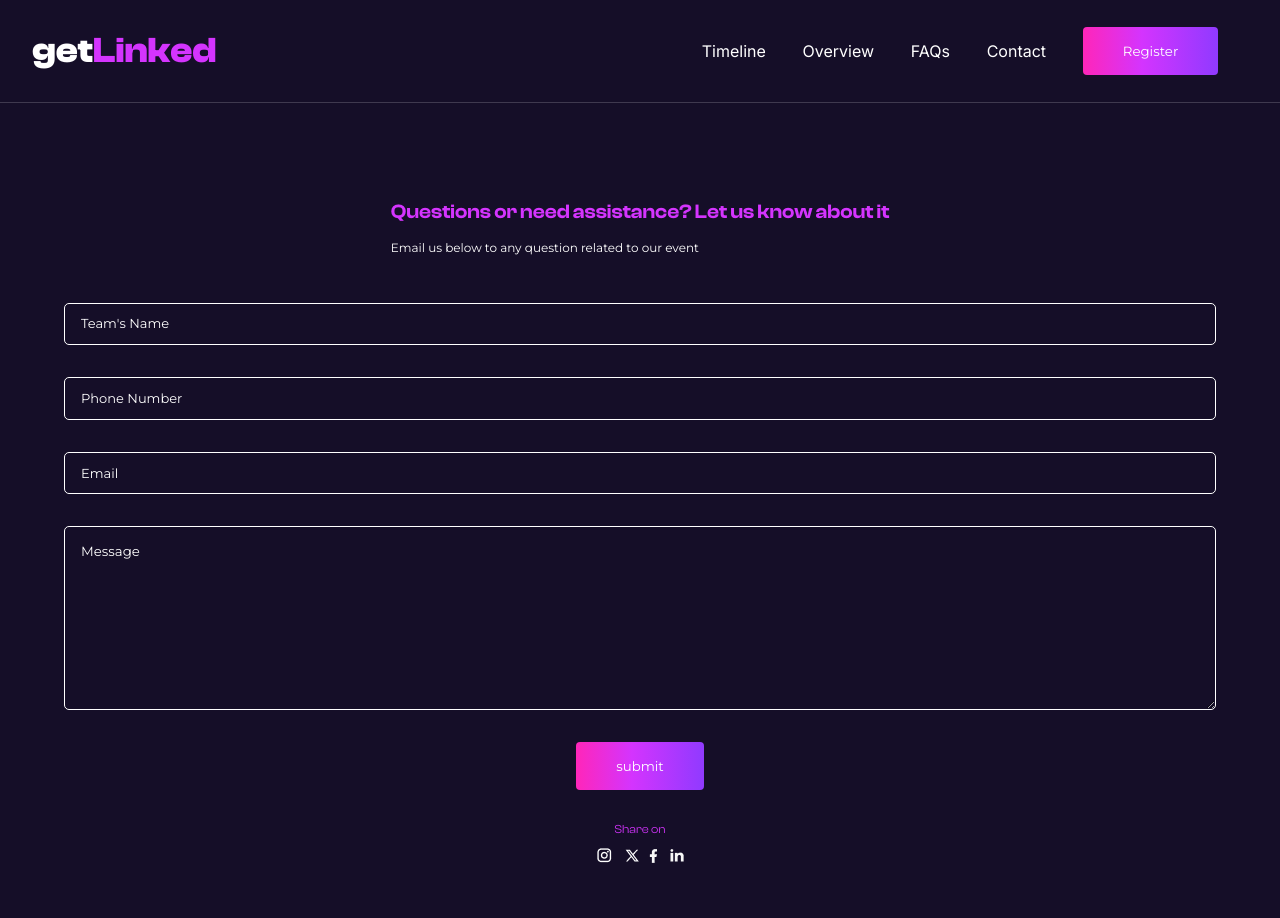
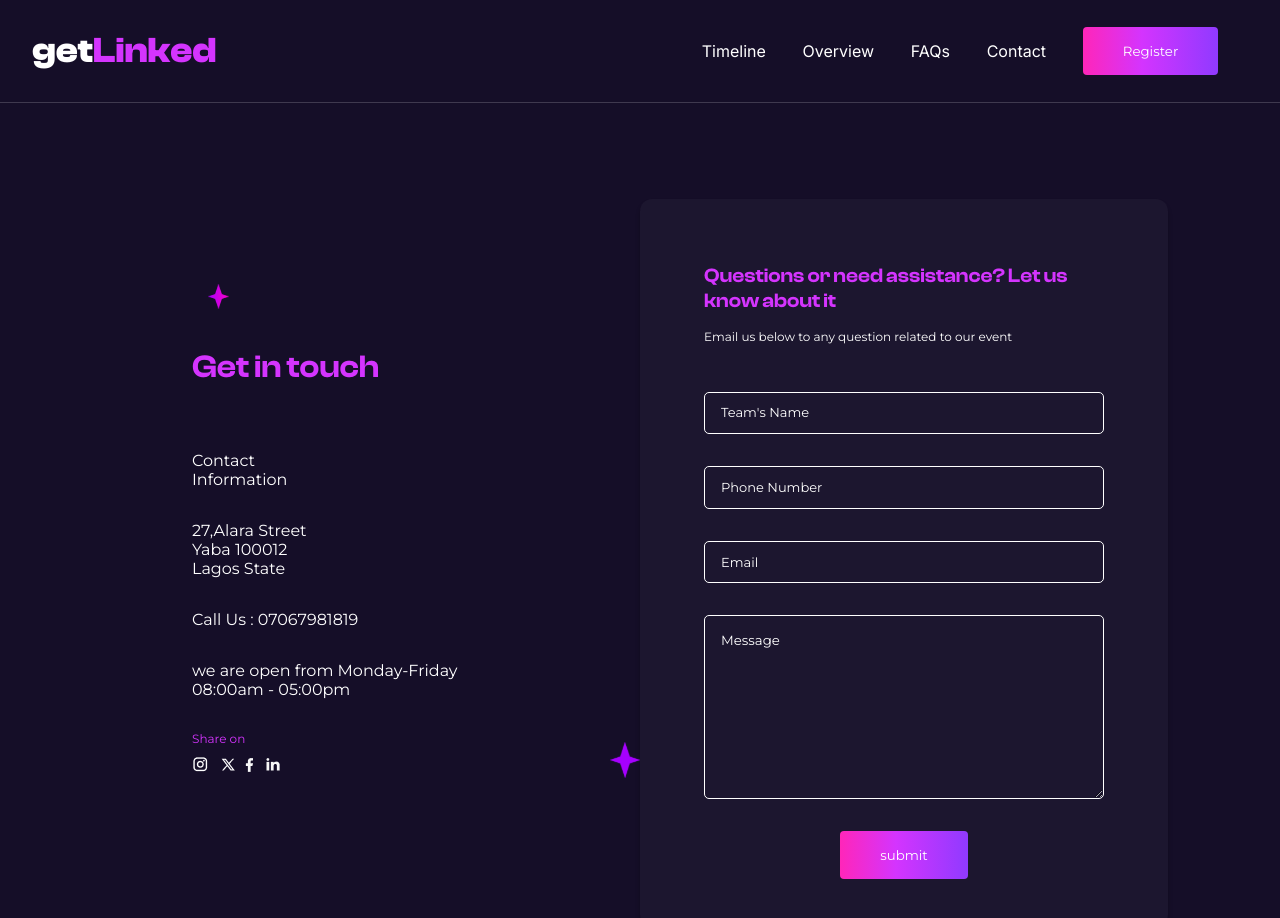
Before and after one commit to techieton-i/getlinked_LandingPage, a React (Vite) app: page /contact in a window 1280 px wide. Shown: the top 918 px of the page. Built offline with nearby package versions, Linux system fonts and the light colour scheme; a web font is replaced by a local one.

Commit message:
removed unused variables

```diff
--- /dev/null
+++ b/src/components/Modals/CongratsModal.jsx
@@ -0,0 +1 @@
+const CongratsModal
--- a/src/pages/Contact/Contact.jsx
+++ b/src/pages/Contact/Contact.jsx
@@ -29,7 +29,29 @@ const Contact = () => {
 
   return (
     <div className="contact">
-      <div className="contact-details"></div>
+      <div className="contact-details">
+        <h2>Get in touch</h2>
+        <p>
+          Contact <br />
+          Information
+        </p>
+        <p>
+          27,Alara Street <br />
+          Yaba 100012 <br />
+          Lagos State
+        </p>
+        <p>Call Us : 07067981819</p>
+        <p>
+          we are open from Monday-Friday <br />
+          08:00am - 05:00pm
+        </p>
+        <div className="social">
+          <p>Share on</p>
+          <div>
+            <img src={social_img} />
+          </div>
+        </div>
+      </div>
       <div className="contact-form">
         <div className="contact-form_title">
           <h2>Questions or need assistance? Let us know about it</h2>
--- a/src/pages/Contact/_contact.scss
+++ b/src/pages/Contact/_contact.scss
@@ -46,3 +46,70 @@
     }
   }
 }
+
+@include media-md {
+  .contact {
+    display: flex;
+    justify-content: space-evenly;
+    align-items: center;
+    width: 100%;
+    padding: 6rem 7rem;
+    &-details {
+      display: flex;
+      flex-direction: column;
+      align-items: flex-start;
+      justify-content: flex-start;
+      gap: 2rem;
+      padding-left: 5rem;
+      width: 50%;
+      position: relative;
+      &::before {
+        position: absolute;
+        content: "";
+        width: 21px;
+        height: 25px;
+        background: url("/src/assets/images/sata\ gra.svg");
+        top: -4rem;
+        left: 6rem;
+      }
+      &::after {
+        position: absolute;
+        content: "";
+        width: 30px;
+        height: 36px;
+        background: url("/src/assets/images/star\ pu.svg");
+        bottom: 0;
+        right: 0;
+      }
+
+      h2 {
+        color: #d434fe;
+        font-family: ClashDisplay;
+        font-size: 32px;
+        font-weight: 600;
+        margin-bottom: 2rem;
+      }
+      p {
+        color: #fff;
+        font-family: "Montserrat";
+        font-size: 16px;
+      }
+
+      .social {
+        display: block !important;
+      }
+    }
+    &-form {
+      width: 50%;
+      border-radius: 12px;
+      background: rgba(255, 255, 255, 0.03);
+      box-shadow: 0px 4px 4px 0px rgba(0, 0, 0, 0.25);
+      padding: 3rem 4rem;
+    }
+    .social {
+      display: none;
+      margin: 0;
+      text-align: left;
+    }
+  }
+}
--- a/src/pages/Register/_register.scss
+++ b/src/pages/Register/_register.scss
@@ -106,7 +106,11 @@
     }
 
     &-form {
-      width: 60%;
+      width: 50%;
+      padding: 3rem !important;
+      border-radius: 12px;
+      //   background: rgba(255, 255, 255, 0.03);
+      //   box-shadow: 0px 4px 4px 0px rgba(0, 0, 0, 0.25);
       &_title {
         margin-bottom: 1rem;
         h3 {
@@ -120,7 +124,7 @@
       }
     }
     &-img {
-      width: 40%;
+      width: 50%;
     }
   }
 }
```
Also changed, not shown: src/assets/images/sata gra.svg (added), src/assets/images/star pu.svg.
